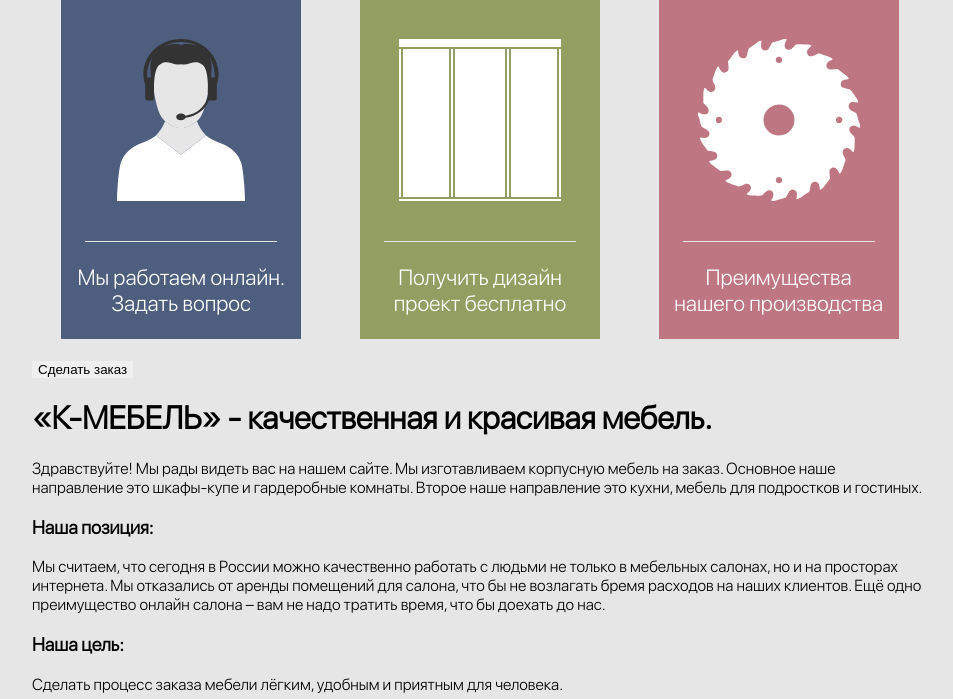
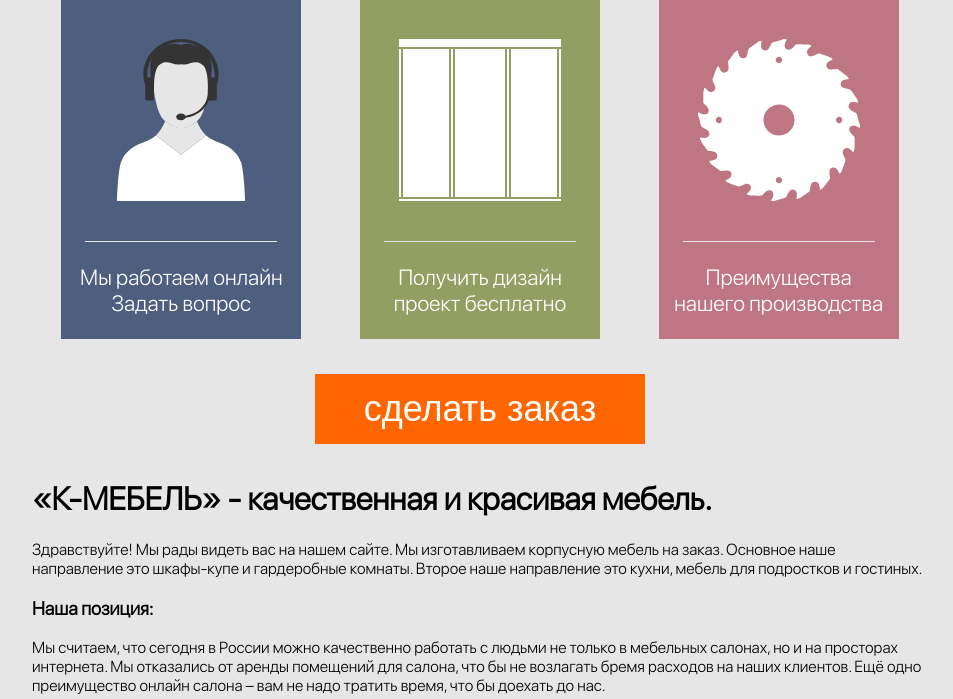
Before and after one commit to Ruchey/km, a Django app: page / in a window 1280 px wide. Shown: the part 325-1024 px from the top of the page, without its empty margins (160-1113 px from the left). Run offline with Django 3.2, Linux system fonts and the light colour scheme; data comes from the database, SQL or seed files in the repository.

Commit message:
Добавил кнопку заказать

```diff
--- a/core/static/core/css/core.css
+++ b/core/static/core/css/core.css
@@ -161,6 +161,17 @@ header {
   background-color: #BE7682;
 }
 
+/*Кнопка для заказ*/
+
+.bt_order {
+  font-size: 36px;
+  width: 330px;
+  height: 70px;
+  margin: 15px 0;
+  background-color: #ff6600;
+  color: #fff;
+}
+
 footer {
     background-color: #466B8B;
     height: 160px;
--- a/core/templates/core/index.html
+++ b/core/templates/core/index.html
@@ -19,7 +19,7 @@
       <div class="stick_img_wrap">
         <img src="{% static 'core/images/operator.svg' %}" alt="оператор">
       </div><span></span>
-      <p>Мы работаем онлайн. Задать вопрос</p>
+      <p>Мы работаем онлайн Задать вопрос</p>
     </div>
     <div id="stic_2" class="sticker">
       <div class="stick_img_wrap">
@@ -34,7 +34,10 @@
       <p>Преимущества нашего производства</p>
     </div>
   </div>
-  <button class="order" name="b_order" value="1">Сделать заказ</button>
+  <div style="text-align: center;">
+      <button class="bt_order" name="b_order" value="1" type="submit">сделать заказ</button>
+  </div>
+
 {% for data in coredata_text %}
 {{ data.text | safe }}
 {% endfor %}
```
